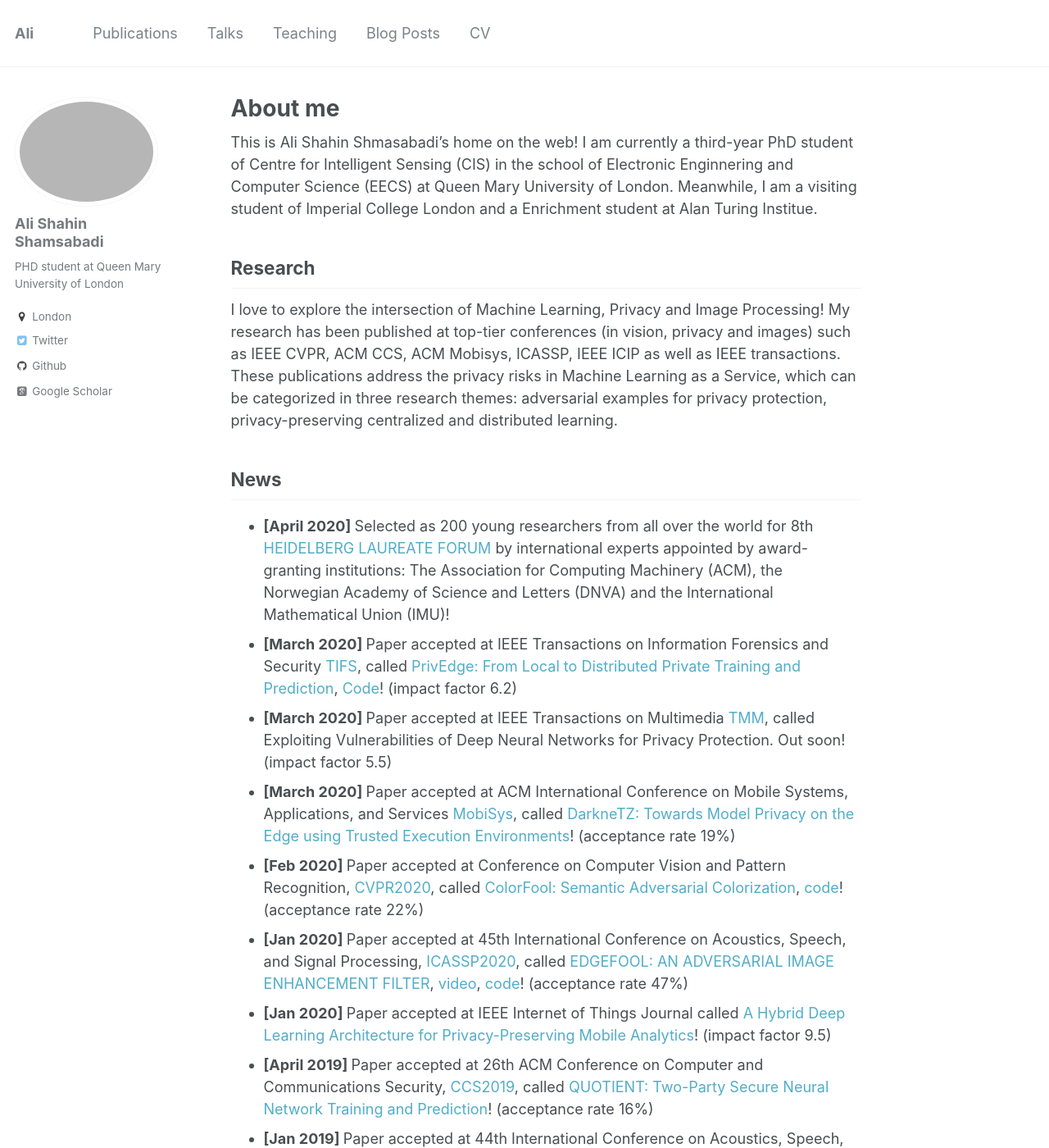
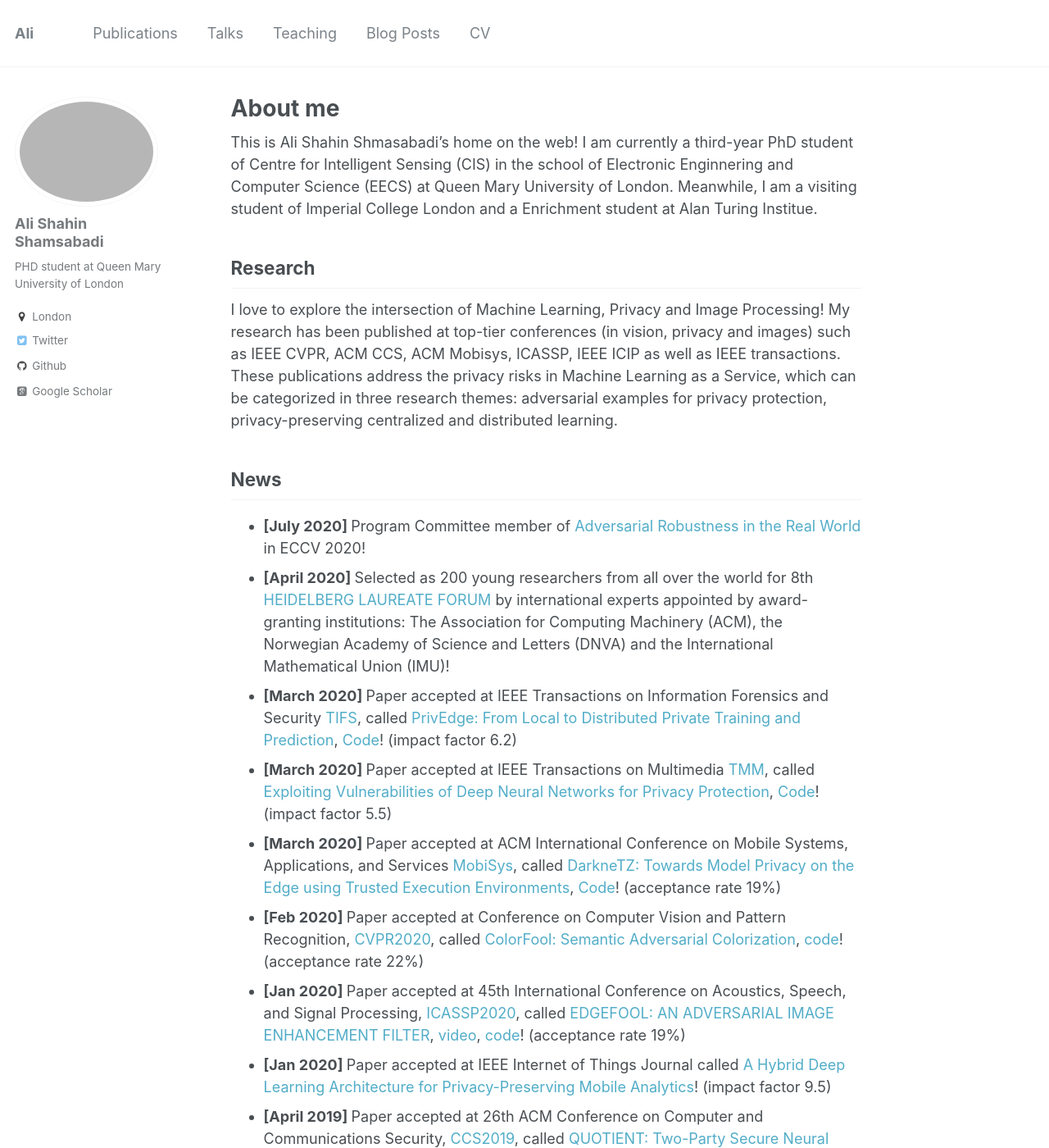
Before and after one commit to AliShahin/AliShahin.github.io, a Jekyll site: the page built from _pages/about.md, in a window 1280 px wide and 1400 px high. Shown: the whole window at 82% size. Built offline with Jekyll 4.4.1, drawn with Linux system fonts in a browser that asks for light colours; some web fonts are replaced.

Commit message:
Update about.md

```diff
--- a/_pages/about.md
+++ b/_pages/about.md
@@ -15,12 +15,13 @@ I am currently a third-year PhD student of Centre for Intelligent Sensing (CIS)
 I love to explore the intersection of Machine Learning, Privacy and Image Processing! My research has been published at top-tier conferences (in vision, privacy and images) such as IEEE CVPR, ACM CCS, ACM Mobisys, ICASSP, IEEE ICIP as well as IEEE transactions. These publications address the privacy risks in Machine Learning as a Service, which can be categorized in three research themes: adversarial examples for privacy protection, privacy-preserving centralized and distributed learning.
 
 ## News
+- <b> [July 2020]  </b> Program Committee member of [Adversarial Robustness in the Real World](https://eccv20-adv-workshop.github.io) in ECCV 2020!
 - <b> [April 2020] </b> Selected as 200 young researchers from all over the world for 8th [HEIDELBERG LAUREATE FORUM](https://www.heidelberg-laureate-forum.org/about-us.html) by international experts appointed by award-granting institutions: The Association for Computing Machinery (ACM), the Norwegian Academy of Science and Letters (DNVA) and the International Mathematical Union (IMU)!
 - <b> [March 2020] </b> Paper accepted at IEEE Transactions on Information Forensics and Security [TIFS](https://ieeexplore.ieee.org/xpl/RecentIssue.jsp?punumber=10206), called [PrivEdge: From Local to Distributed Private Training and Prediction](https://arxiv.org/pdf/2004.05574.pdf), [Code](https://github.com/smartcameras/PrivEdge)! (impact factor 6.2)
-- <b> [March 2020] </b> Paper accepted at IEEE Transactions on Multimedia [TMM](https://ieeexplore.ieee.org/xpl/RecentIssue.jsp?punumber=6046), called Exploiting Vulnerabilities of Deep Neural Networks for Privacy Protection. Out soon! (impact factor 5.5)
-- <b> [March 2020] </b> Paper accepted at ACM International Conference on Mobile Systems, Applications, and Services [MobiSys](https://www.sigmobile.org/mobisys/2020/), called [DarkneTZ: Towards Model Privacy on the Edge using Trusted Execution Environments](https://arxiv.org/pdf/2004.05703.pdf)! (acceptance rate 19%)
+- <b> [March 2020] </b> Paper accepted at IEEE Transactions on Multimedia [TMM](https://ieeexplore.ieee.org/xpl/RecentIssue.jsp?punumber=6046), called [Exploiting Vulnerabilities of Deep Neural Networks for Privacy Protection](https://arxiv.org/pdf/2007.09766.pdf), [Code](https://github.com/smartcameras/RP-FGSM)! (impact factor 5.5)
+- <b> [March 2020] </b> Paper accepted at ACM International Conference on Mobile Systems, Applications, and Services [MobiSys](https://www.sigmobile.org/mobisys/2020/), called [DarkneTZ: Towards Model Privacy on the Edge using Trusted Execution Environments](https://arxiv.org/pdf/2004.05703.pdf), [Code](https://github.com/mofanv/darknetz)! (acceptance rate 19%)
 - <b> [Feb 2020] </b> Paper accepted at Conference on Computer Vision and Pattern Recognition, [CVPR2020](http://cvpr2020.thecvf.com), called [ColorFool: Semantic Adversarial Colorization](https://arxiv.org/pdf/1911.10891.pdf), [code](https://github.com/smartcameras/ColorFool)! (acceptance rate 22%)
-- <b> [Jan 2020] </b> Paper accepted at 45th International Conference on Acoustics, Speech, and Signal Processing, [ICASSP2020](https://2020.ieeeicassp.org), called [EDGEFOOL: AN ADVERSARIAL IMAGE ENHANCEMENT FILTER](https://arxiv.org/pdf/1910.12227.pdf), [video](https://www.youtube.com/watch?time_continue=16&v=jzoo5USTUSs&feature=emb_logo), [code](https://github.com/smartcameras/EdgeFool)! (acceptance rate 47%)
+- <b> [Jan 2020] </b> Paper accepted at 45th International Conference on Acoustics, Speech, and Signal Processing, [ICASSP2020](https://2020.ieeeicassp.org), called [EDGEFOOL: AN ADVERSARIAL IMAGE ENHANCEMENT FILTER](https://arxiv.org/pdf/1910.12227.pdf), [video](https://www.youtube.com/watch?time_continue=16&v=jzoo5USTUSs&feature=emb_logo), [code](https://github.com/smartcameras/EdgeFool)! (acceptance rate 19%)
 - <b> [Jan 2020] </b> Paper accepted at IEEE Internet of Things Journal called [A Hybrid Deep Learning Architecture for Privacy-Preserving Mobile Analytics](https://arxiv.org/pdf/1703.02952.pdf)! (impact factor 9.5)
 - <b> [April 2019] </b> Paper accepted at 26th ACM Conference on Computer and Communications Security, [CCS2019](https://sigsac.org/ccs/CCS2019/), called [QUOTIENT: Two-Party Secure Neural Network Training and Prediction](https://arxiv.org/pdf/1907.03372.pdf)! (acceptance rate 16%)
 - <b> [Jan 2019] </b> Paper accepted at 44th International Conference on Acoustics, Speech, and Signal Processing, [ICASSP2019](https://2019.ieeeicassp.org), called [Scene privacy protection](https://qmro.qmul.ac.uk/xmlui/bitstream/handle/123456789/56780/Cavallaro%20Scene%20privacy%20protection%202019%20Accepted.pdf?sequence=2), [Code](https://github.com/smartcameras/P-FGSM)! (acceptance rate 49%)
```
